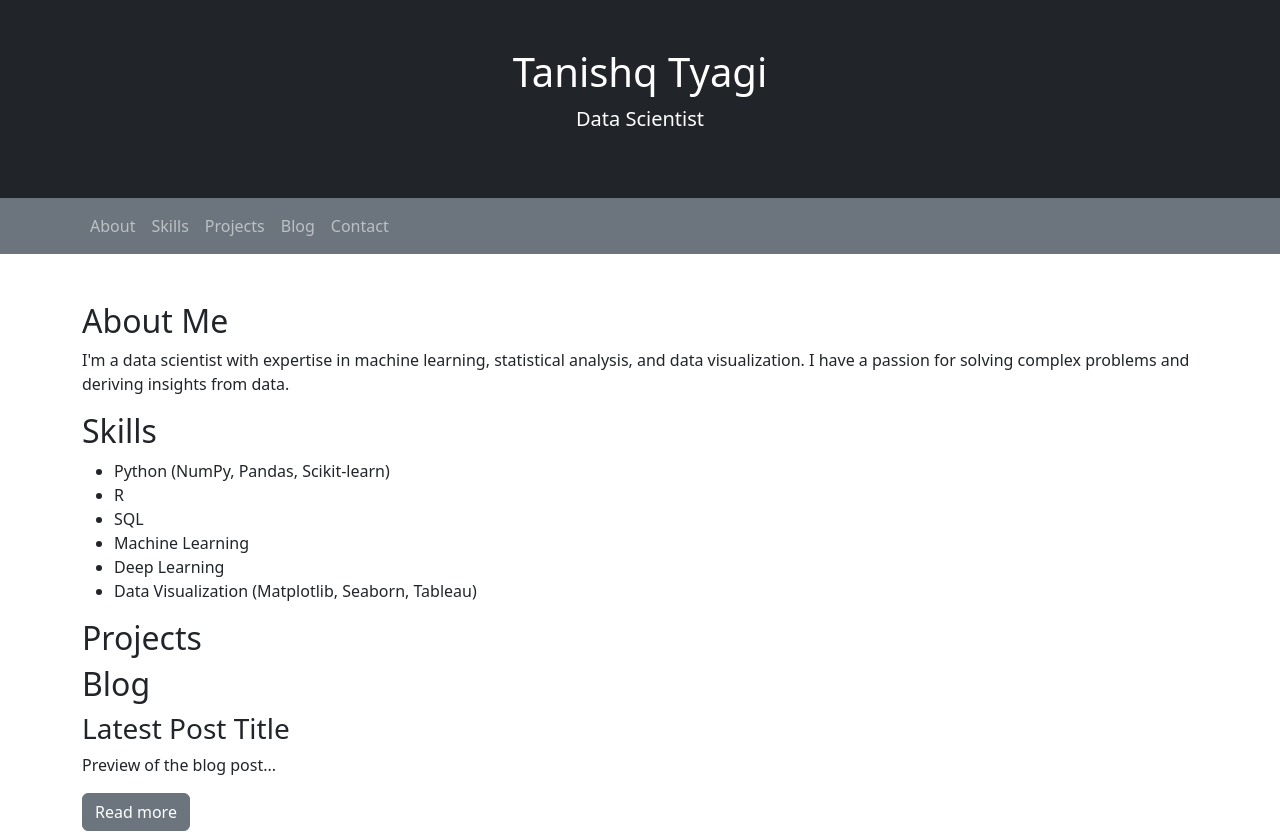
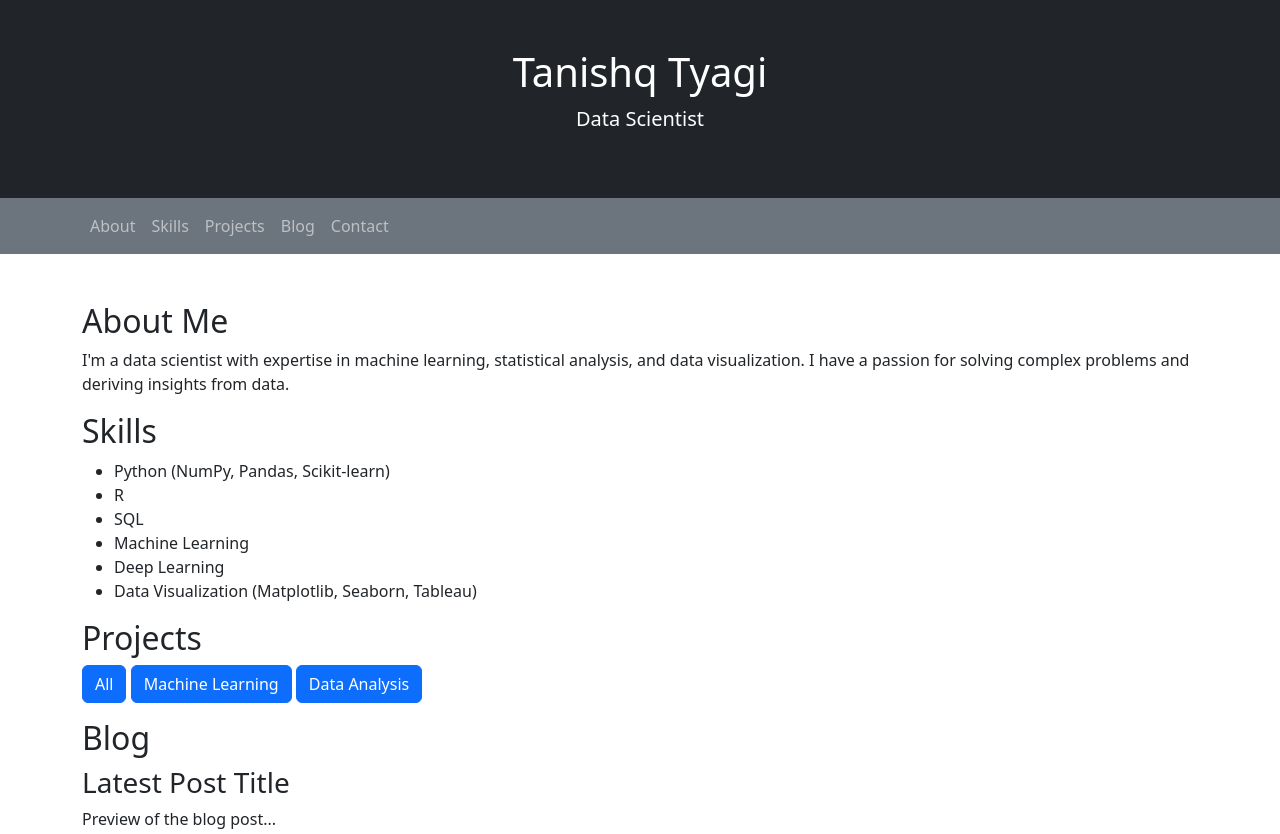
Before and after one commit to TanishqTyagi07/TanishqTyagi07.github.io, a plain HTML site: page index.html in a window 1280 px wide. Shown: the top 834 px of the page. Drawn offline with nearby package versions, Linux system fonts and the light colour scheme; no server answers; a script that the page names is missing.

Commit message:
Update index.html

```diff
--- a/index.html
+++ b/index.html
@@ -55,7 +55,14 @@
 
         <section id="projects">
             <h2>Projects</h2>
-            <div class="github-card" data-user="TanishqTyagi07"></div>
+            <div class="mb-3">
+                <button class="btn btn-primary filter-btn" data-filter="all">All</button>
+                <button class="btn btn-primary filter-btn" data-filter="machine-learning">Machine Learning</button>
+                <button class="btn btn-primary filter-btn" data-filter="data-analysis">Data Analysis</button>
+            </div>
+            <div class="row">
+                <!-- Projects will be dynamically added here -->
+            </div>
         </section>
 
         <section id="blog">
```
